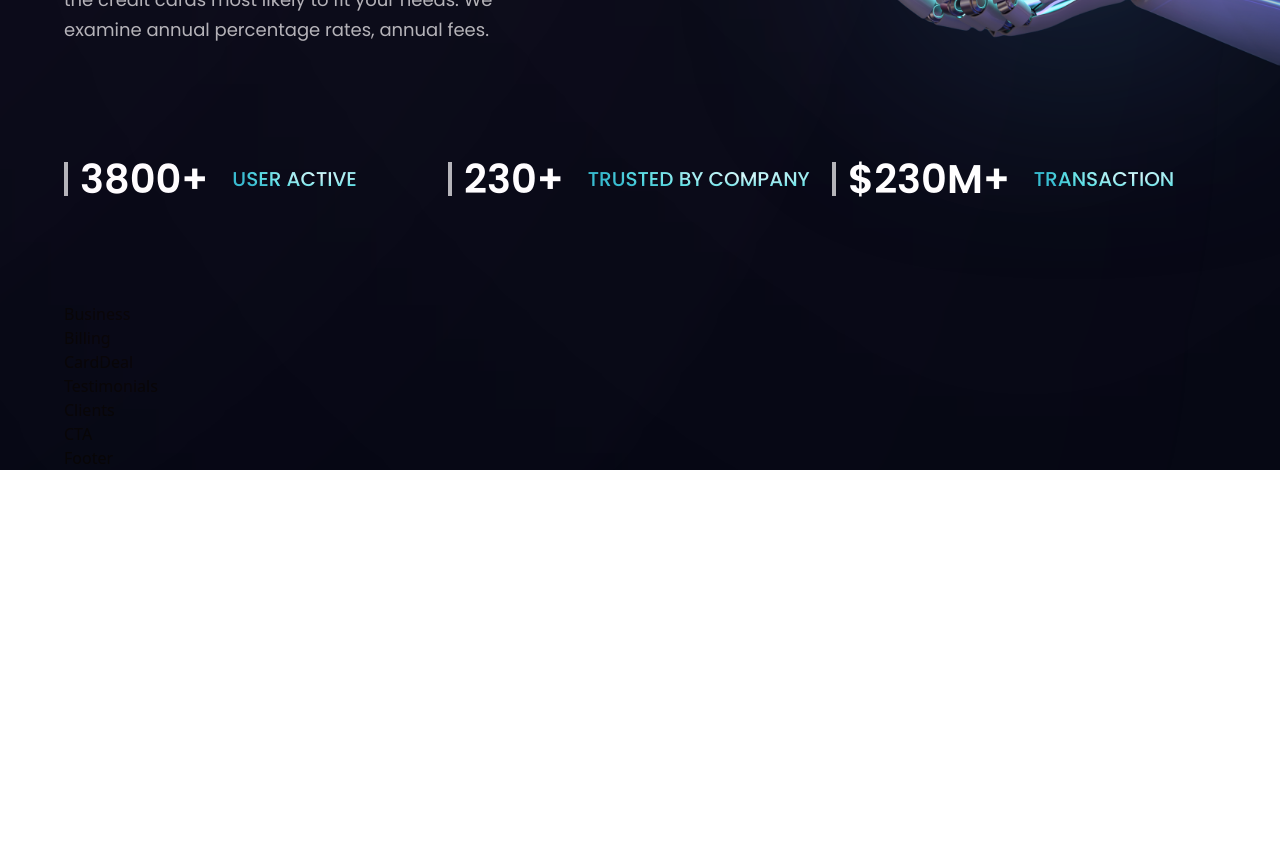
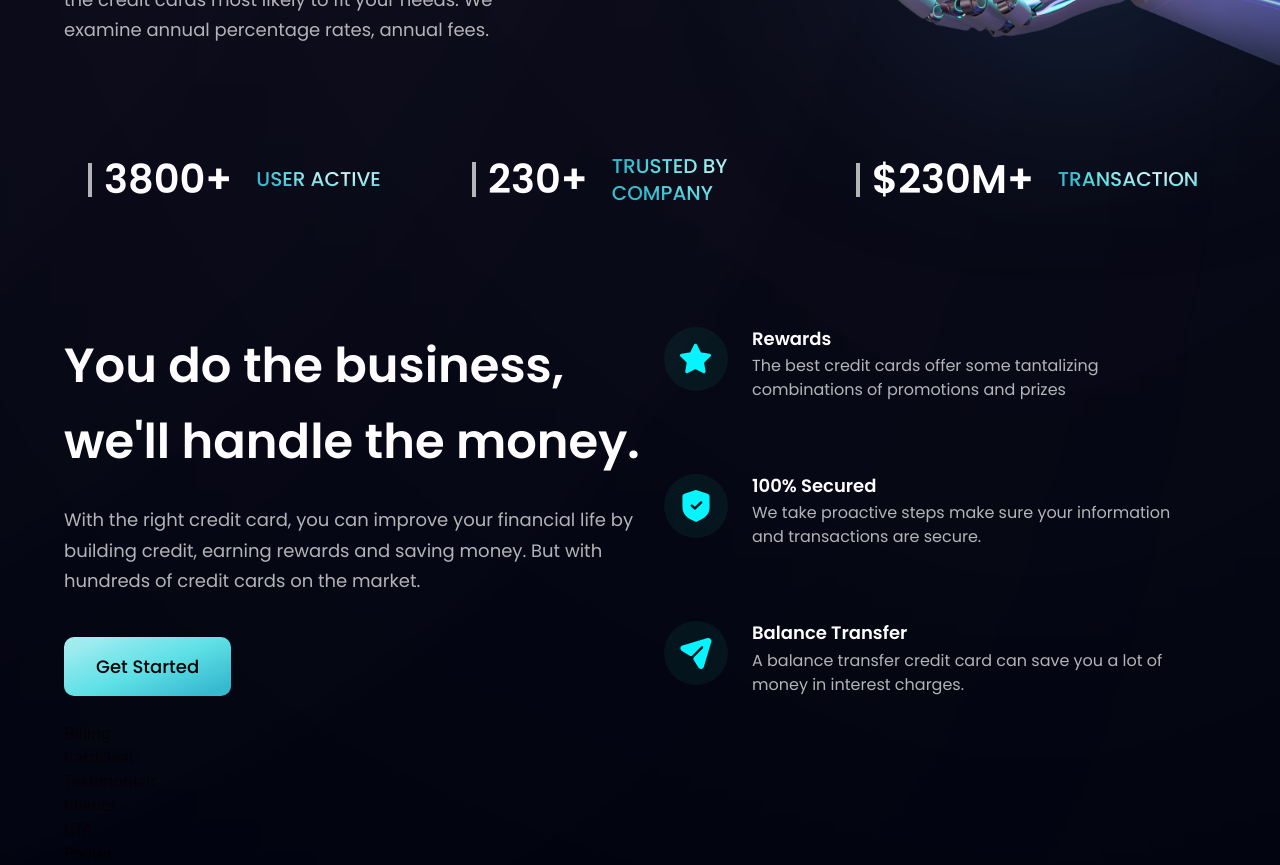
Before and after one commit to toanle312/ReactJS, a React (Create React App) app in the folder modern-app/: page / in a window 1280 px wide. Shown: the part 580-1445 px from the top of the page. Before the commit the page ends 1050 px from the top, so only its background shows below. Built offline with nearby package versions, Linux system fonts and the light colour scheme.

Commit message:
Business modern app

```diff
--- a/modern-app/src/Components/Business.js
+++ b/modern-app/src/Components/Business.js
@@ -1,9 +1,58 @@
 import React from 'react';
+import { features } from '../constants';
+import {Button} from '../Components'
+
+const FeatureCard = ({icon, title, content, index}) => {
+  return (
+    <div className={`flex flex-row
+    rounded-[20px] p-6 feature-card
+    ${index !== features.length - 1 ? 'mb-6' : 'mb-0'}`}>
+      <div className=" flex w-[64px] h-[64px]
+      bg-dimBlue rounded-full justify-center items-center
+      ">
+        <img
+          src={icon}
+          alt="icon"
+          className="w-[50%] h-[50%] object-contain"
+        />
+      </div>
+      <div className="flex-1 flex flex-col ml-6
+      ">
+        <h4 className="font-poppins font-semibold text-[18px]
+        leading-[23.4px] text-white mb-1">{title}</h4>
+        <p className="font-poppins font-normal text-[16px]
+        leading-[24px] text-dimWhite">{content}</p>
+      </div>
+    </div>
+  )
+}
 
 const Business = () => {
   return (
-    <div>
-      Business
+    <div className="flex flex-row">
+      <div className="flex flex-col flex-1 justify-center items-start">
+        <h1 className="font-poppins font-semibold text-white
+        text-[48px] leading-[76.8px] mb-6">
+          You do the business,<br className="sm:block hidden"/>
+          we'll handle the money.
+        </h1>
+        <p className="font-poppins font-normal text-dimWhite
+        text-[18px] leading-[30.6px] max-w-[570px]">
+          With the right credit card, you can improve your financial life by building credit, earning rewards and saving money. But with hundreds of credit cards on the market.
+        </p>
+        <Button styles="mt-10"/>
+      </div>
+
+      <div className="flex flex-col justify-center items-center flex-1">
+        {features.map((feature, index) => (
+          <FeatureCard
+            key={feature.id}
+            index={index}
+            {...feature}
+          />
+        ))}
+      </div>
+
     </div>
   );
 }
--- /dev/null
+++ b/modern-app/src/Components/Button.js
@@ -0,0 +1,13 @@
+import React from 'react';
+
+const Button = ({styles}) => {
+  return (
+    <button type="Button" className={`bg-blue-gradient font-poppins font-medium
+    text-[18px] leading-[27px] px-8 py-4 rounded-[10px] outline-none
+    ${styles}`}>
+      Get Started
+    </button>
+  );
+}
+
+export default Button;
--- a/modern-app/src/Components/Stats.js
+++ b/modern-app/src/Components/Stats.js
@@ -7,7 +7,7 @@
     flex-wrap flex-1 relative">
       {stats.map((stat, index) => (
         <div key={stat.id} className="flex flex-1 justify-start items-center p-4 flex-row
-        sm:mb-20 mb-6 relative">
+        sm:mb-20 mb-6 relative sm:ml-6 ml-0">
           <h4 className="font-poppins font-semibold text-white
           xs:text-[40px] text-[30px] xs:leading-[53px] leading-[43px]
           mr-6"
--- a/modern-app/src/Components/index.js
+++ b/modern-app/src/Components/index.js
@@ -9,6 +9,7 @@
 import Testimonials from "./Testimonials.js";
 import Hero from "./Hero";
 import GetStarted from "./GetStarted";
+import Button from "./Button";
 
 export {
   Navbar,
@@ -21,5 +22,6 @@
   Footer,
   Testimonials,
   Hero,
-  GetStarted
+  GetStarted,
+  Button
 };
```
